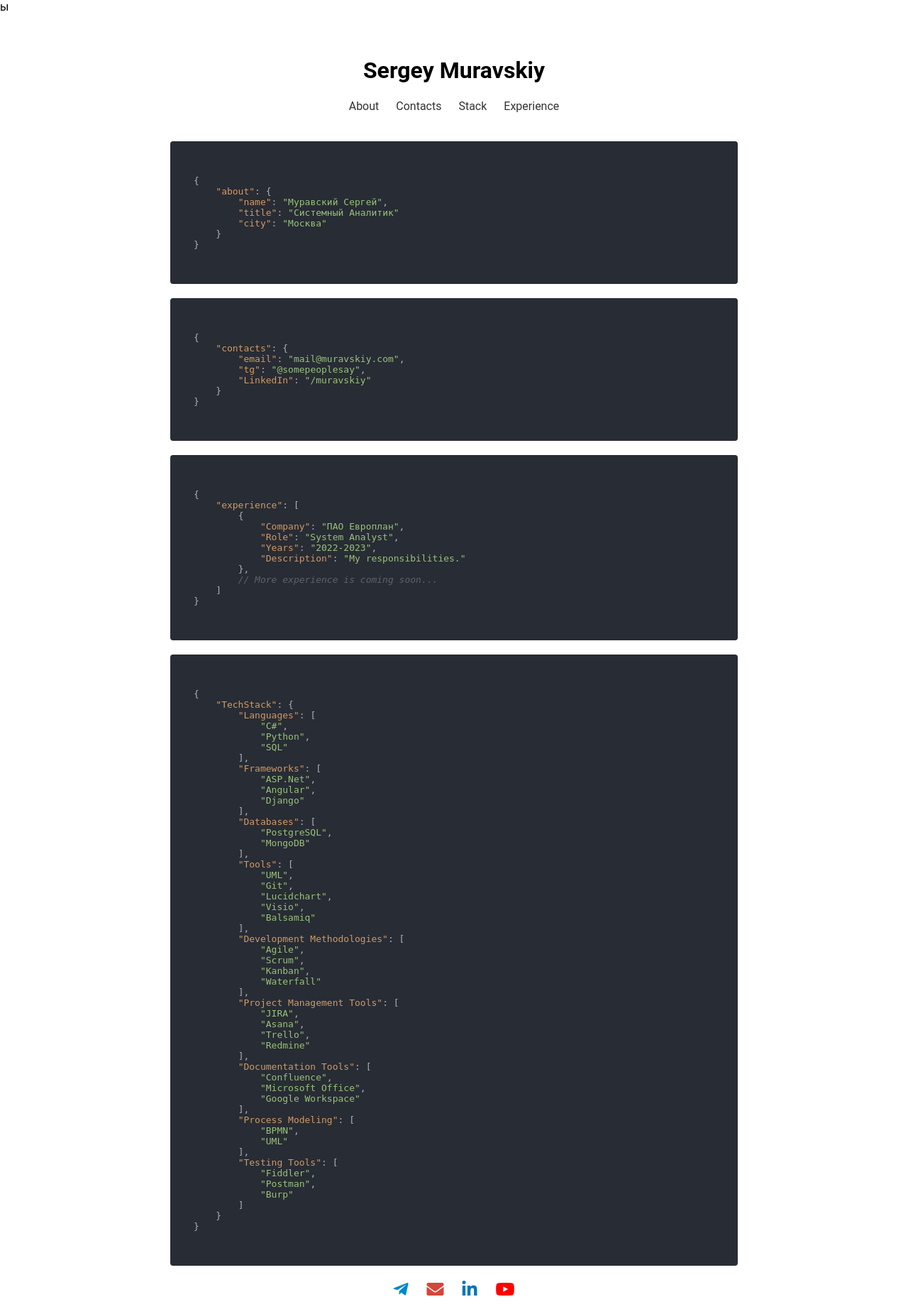
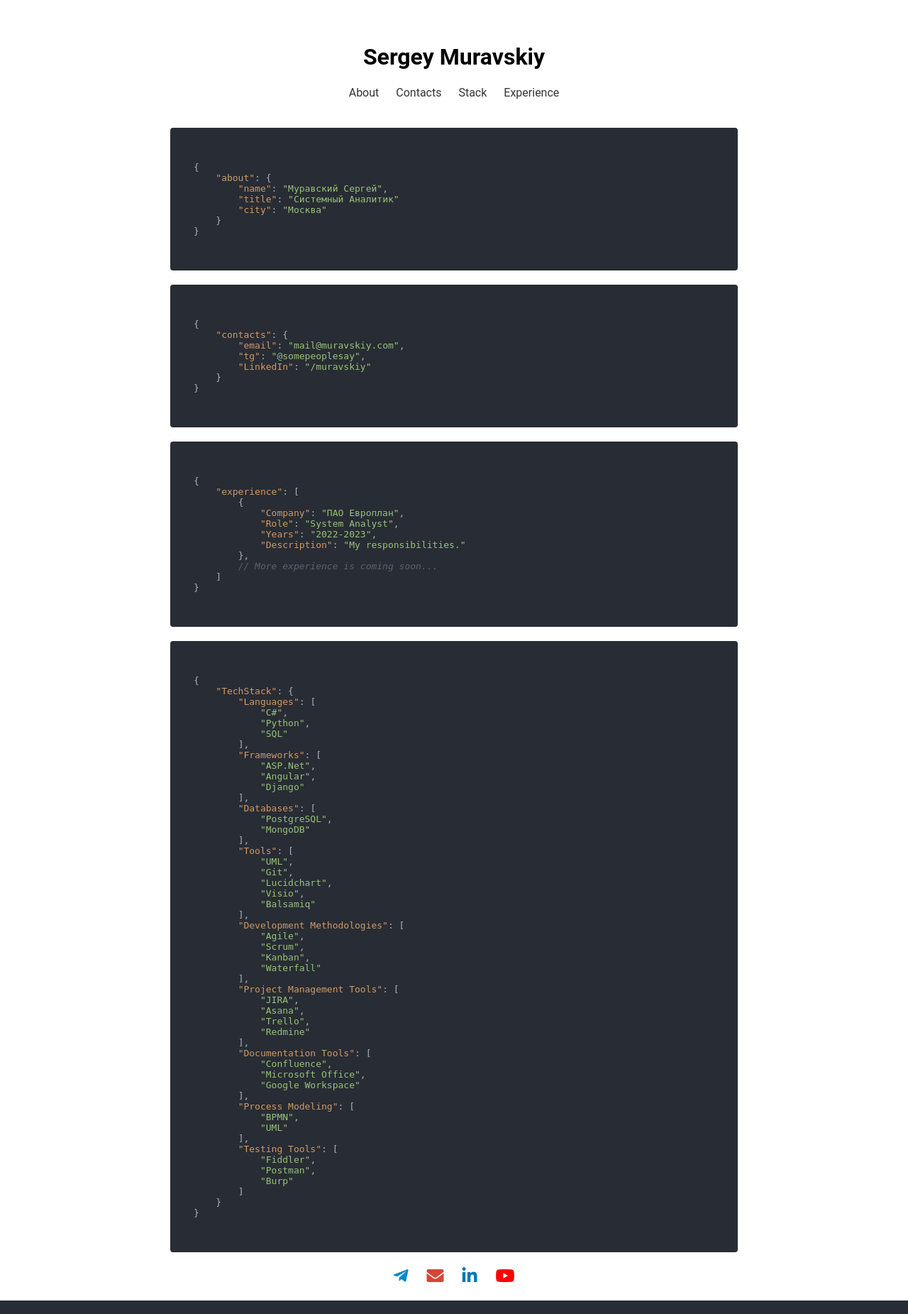
Before and after one commit to 0717376/personal, a Flask app: page / in a window 1280 px wide. Shown: the whole page at 71% size. Run offline with Flask 3, Linux system fonts and the light colour scheme; some libraries are stand-ins or nearby versions.

Commit message:
Initial commit

```diff
--- a/templates/index.html
+++ b/templates/index.html
@@ -5,7 +5,7 @@
     <meta charset="UTF-8">
     <meta name="viewport" content="width=device-width, initial-scale=1.0">
     <title>System Analyst Portfolio</title>
-    <link rel="stylesheet" href="https://cdnjs.cloudflare.com/ajax/libs/font-awesome/5.15.1/css/all.min.css">ы
+    <link rel="stylesheet" href="https://cdnjs.cloudflare.com/ajax/libs/font-awesome/5.15.1/css/all.min.css">
     <link rel="stylesheet"
         href="https://cdnjs.cloudflare.com/ajax/libs/highlight.js/11.3.1/styles/atom-one-dark.min.css">
     <link rel="stylesheet" type="text/css" href="{{ url_for('static', filename='css/style.css') }}">
```
Also changed, not shown: static/css/style.css (line endings or trailing spaces).
